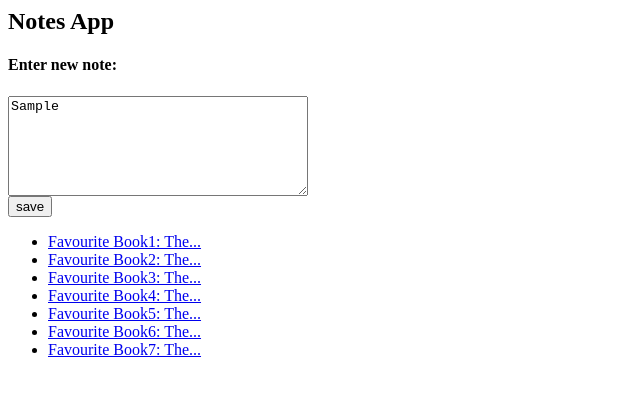
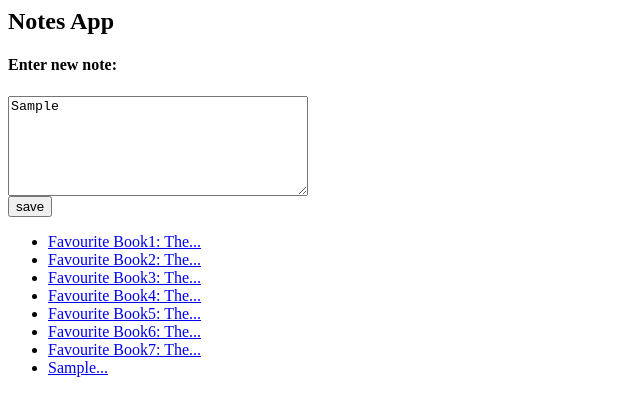
Before and after one commit to RobertClayton/notes-app, a website: page public/index.html in a window 1280 px wide. Both pictures are taken after typing "Sample" into the empty fields and a click on the button "save". Shown: the full height of the page, 0-640 px from the left. Drawn offline with Linux system fonts and the light colour scheme.

Commit message:
a submitted note is now added to the list

```diff
--- a/public/index.html
+++ b/public/index.html
@@ -23,7 +23,7 @@
 
     <script src="./controllers/note-controller.js"></script>
 
-    <script src="./models/set-up.js"></script>
+    <script src="./models/listeners.js"></script>
 
   </body>
 </html>
--- a/public/models/set-up.js
+++ b/public/models/listeners.js
@@ -11,15 +11,19 @@ controller.listView();
 controller.getHTML();
 
 
-hashChanged = window.addEventListener("hashchange", callbackHashChange);
-submittedNote = window.addEventListener("submit", callbackSubmiteNewNote);
 
 
 function callbackHashChange() {
-  console.log('1', event);
+  // console.log('1', event);
   controller.hashChangeListener();
 }
 function callbackSubmiteNewNote() {
-  console.log('2', event);
+  // console.log('2', event.srcElement["0"].value);
+  controller.newNote(`${event.srcElement["0"].value}`);
+  controller.listView();
+  controller.getHTML();
   event.preventDefault();
 }
+
+hashChanged = window.addEventListener("hashchange", callbackHashChange);
+submittedNote = window.addEventListener("submit", callbackSubmiteNewNote);
```
